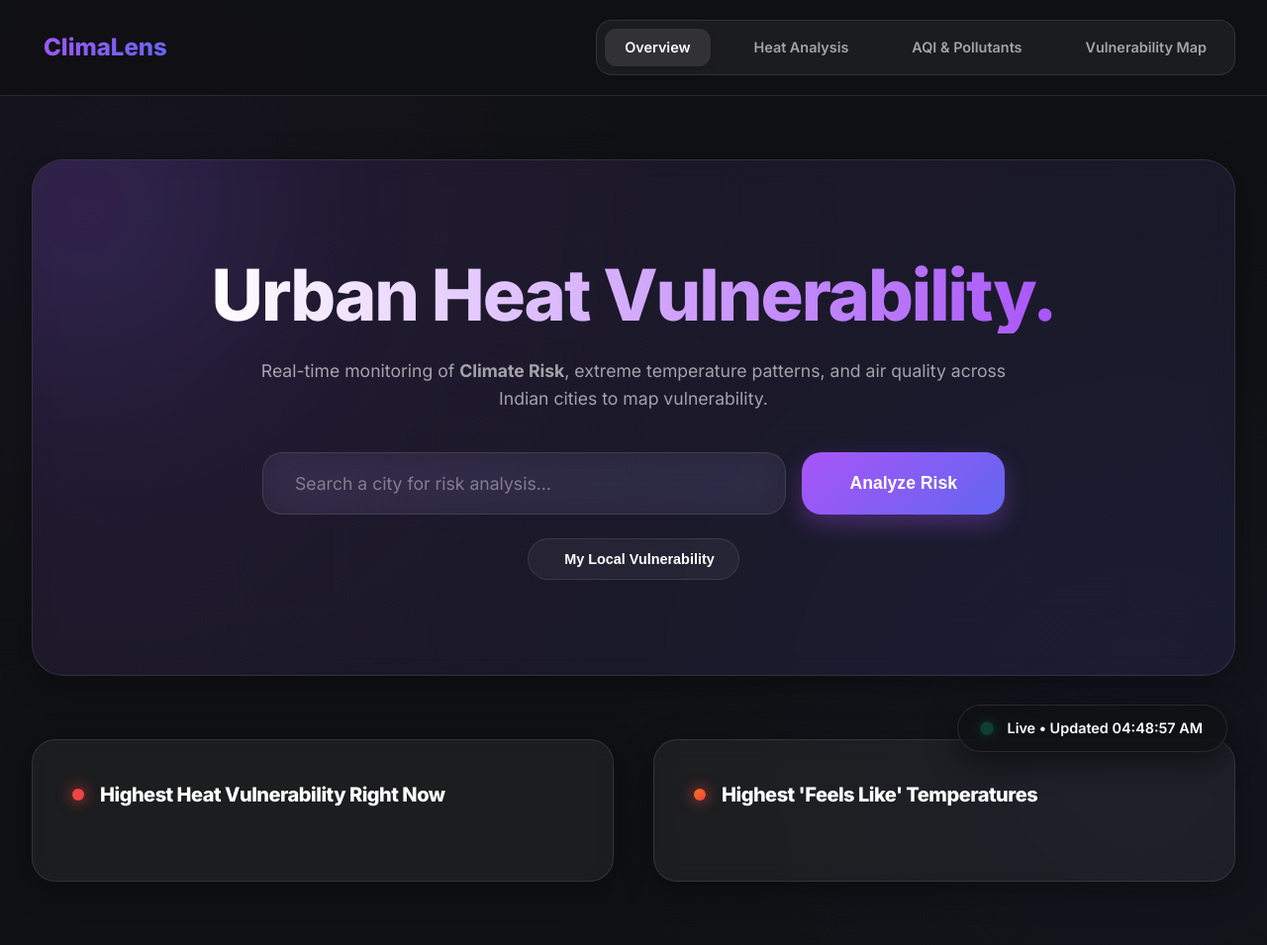
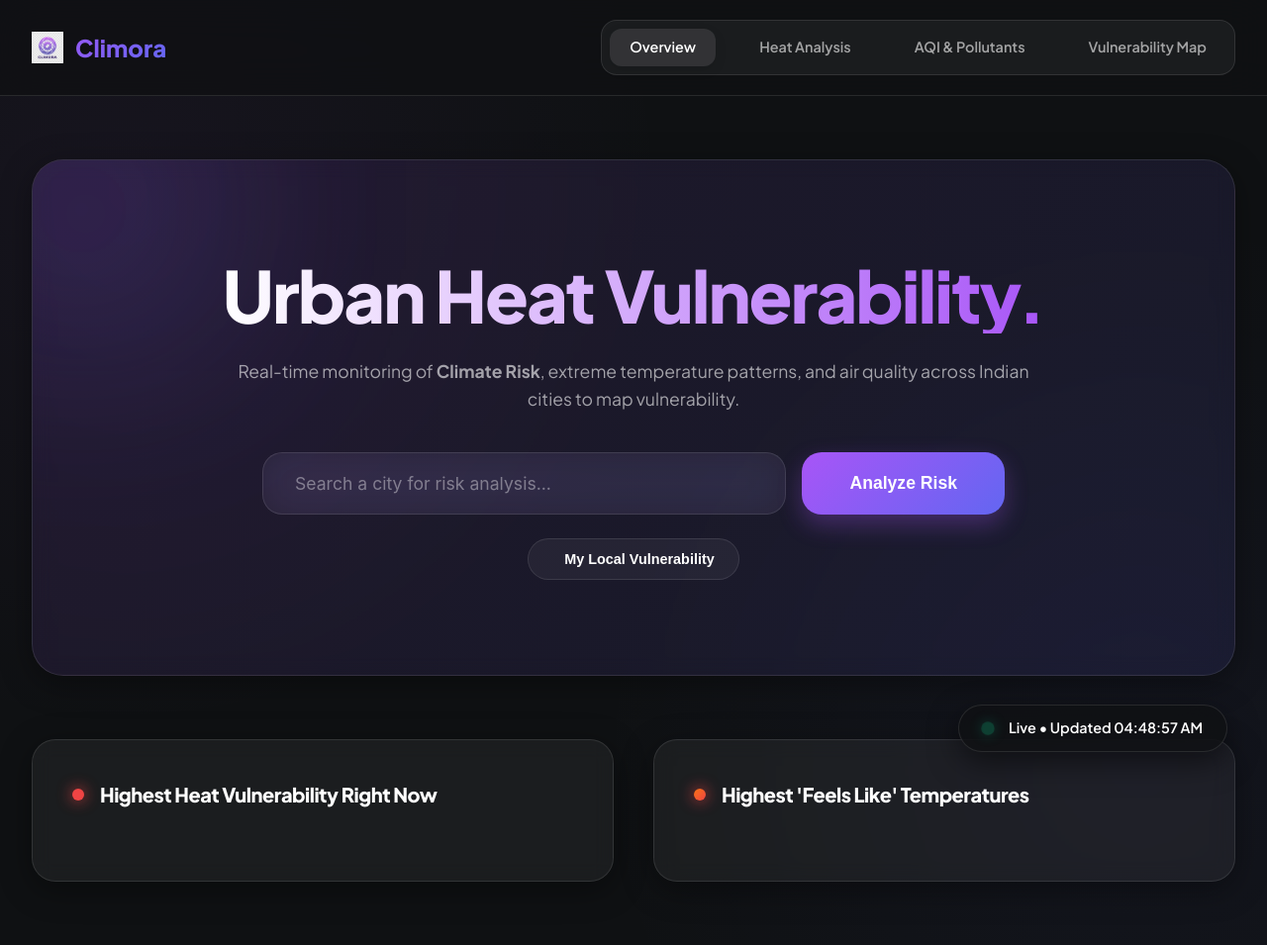
Before and after one commit to varuntej-1705/ClimaLens-DHV, a Flask app: page / in a window 1280 px wide. Shown: the whole page at 99% size. Run offline with Flask 3, Linux system fonts and the light colour scheme; data that the repository does not hold is empty; some libraries are stand-ins or nearby versions.

Commit message:
feat: set up initial web application structure including core styling, main page, and climate dashboard UI.

```diff
--- a/static/css/style.css
+++ b/static/css/style.css
@@ -1,4 +1,4 @@
-@import url('https://fonts.googleapis.com/css2?family=Inter:wght@300;400;500;600;700;800&display=swap');
+@import url('https://fonts.googleapis.com/css2?family=Plus+Jakarta+Sans:wght@300;400;500;600;700;800&display=swap');
 
 :root {
     --bg-primary: #0f1113;
@@ -24,7 +24,7 @@
 }
 
 body {
-    font-family: 'Inter', sans-serif;
+    font-family: 'Plus Jakarta Sans', sans-serif;
     background-color: var(--bg-primary);
     background-image:
         radial-gradient(circle at 10% 20%, rgba(168, 85, 247, 0.05) 0%, transparent 40%),
@@ -59,6 +59,12 @@ body {
     -webkit-background-clip: text;
     background-clip: text;
     -webkit-text-fill-color: transparent;
+    text-decoration: none;
+}
+
+.brand img {
+    height: 32px;
+    width: auto;
 }
 
 .nav-links {
--- a/templates/index.html
+++ b/templates/index.html
@@ -3,7 +3,7 @@
 <head>
     <meta charset="UTF-8">
     <meta name="viewport" content="width=device-width, initial-scale=1.0">
-    <title>ClimaLens — Climate Risk & Urban Heat Monitoring</title>
+    <title>Climora — Climate Risk & Urban Heat Monitoring</title>
     <link rel="stylesheet" href="{{ url_for('static', filename='css/style.css') }}">
     <link rel="manifest" href="{{ url_for('static', filename='manifest.json') }}">
     <meta name="theme-color" content="#a855f7">
@@ -17,10 +17,10 @@
 
     <!-- Top Navigation -->
     <nav class="navbar">
-        <div class="brand">
-            <i class="ph-fill ph-sun-dim"></i>
-            ClimaLens
-        </div>
+        <a href="/" class="brand">
+            <img src="{{ url_for('static', filename='icons/logo.png') }}" alt="Climora">
+            Climora
+        </a>
         <div class="nav-links">
             <a href="/" class="active">Overview</a>
             <a href="/climate">Heat Analysis</a>
```
Also changed, not shown: static/icons/logo.png (added).
